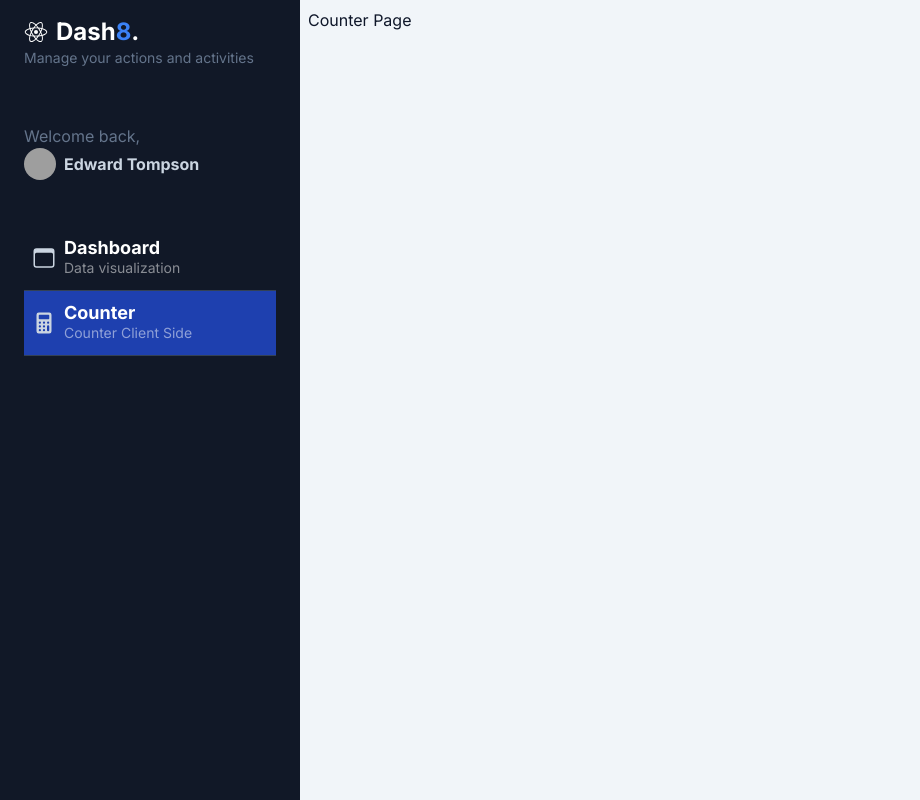
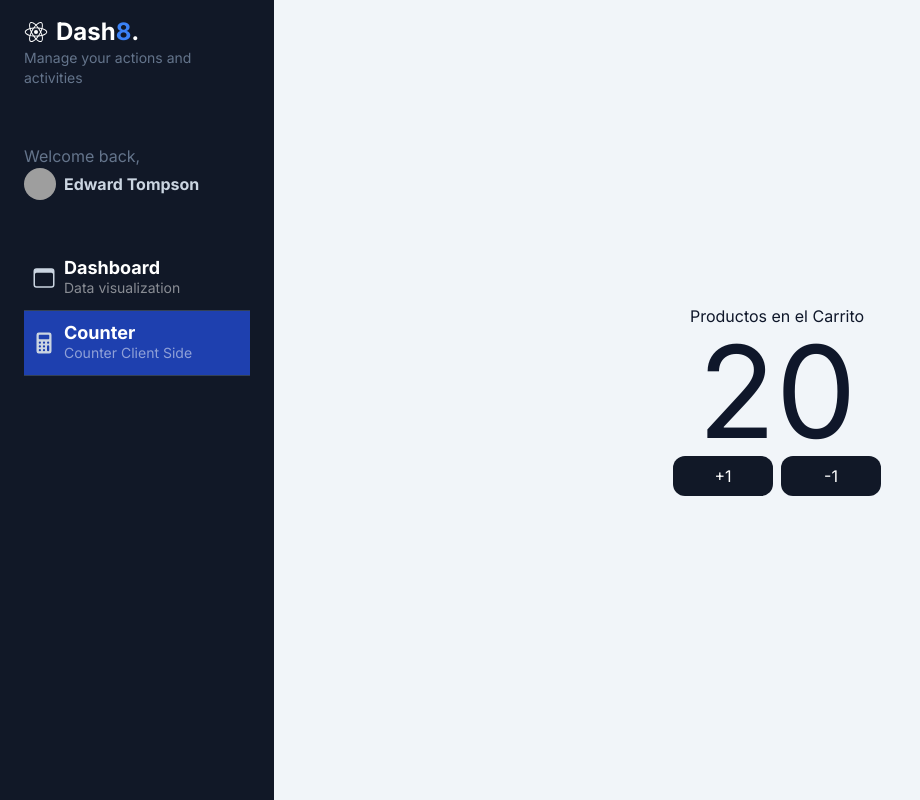
Before and after one commit to florluzduarte/next-dashboard-app, a Next.js app: page /dashboard/counter in a window 1280 px wide. Shown: the whole page, without its empty margins (0-920 px from the left). Built offline with nearby package versions, Linux system fonts and the light colour scheme; grey boxes are pictures that could not be loaded.

Commit message:
feat: shopping-cart + add CartCounter

```diff
--- a/src/app/components/Sidebar.tsx
+++ b/src/app/components/Sidebar.tsx
@@ -21,7 +21,7 @@
   return (
     <div
       id="menu"
-      style={{ width: "300px" }}
+      style={{ width: "350px" }}
       className="bg-gray-900 min-h-screen z-10 text-slate-300 w-64 left-0 h-screen overflow-y-scroll"
     >
       <div id="logo" className="my-4 px-6">
--- a/src/app/dashboard/counter/page.tsx
+++ b/src/app/dashboard/counter/page.tsx
@@ -1,7 +1,16 @@
+import { CartCounter } from "@/app/shopping-cart/components";
+import { Metadata } from "next";
+
+export const metadata: Metadata = {
+  title: "Shopping Cart",
+  description: "Un simple contador",
+};
+
 export default function CounterPage() {
   return (
-    <>
-      <h1>Counter Page</h1>
-    </>
+    <div className="flex flex-col items-center justify-center w-full h-full">
+      <span>Productos en el Carrito</span>
+      <CartCounter value={20} />
+    </div>
   );
 }
--- a/src/app/dashboard/layout.tsx
+++ b/src/app/dashboard/layout.tsx
@@ -9,7 +9,7 @@
     <div className="bg-slate-100 overflow-y-scroll w-screen h-screen antialiased text-slate-300 selection:bg-blue-600 selection:text-white">
       <div className="flex">
         <Sidebar />
-        <div className="p-2 text-slate-900">{children}</div>
+        <div className="p-2 w-full text-slate-900">{children}</div>
       </div>
     </div>
   );
--- /dev/null
+++ b/src/app/shopping-cart/components/CartCounter.tsx
@@ -0,0 +1,40 @@
+"use client";
+import { useState } from "react";
+
+interface CartProps {
+  value?: number;
+}
+
+export const CartCounter = ({ value = 0 }: CartProps) => {
+  const [counter, setCounter] = useState(value);
+
+  const handleIncrement = (): void => {
+    setCounter(counter + 1);
+  };
+
+  const handleDecrement = (): void => {
+    setCounter(counter - 1);
+  };
+
+  return (
+    <>
+      <span className="text-9xl">{counter}</span>
+
+      <div className="flex">
+        <button
+          className="flex items-center justify-center p-2 rounded-xl bg-gray-900 text-white hover:bg-gray-600 transition-all w-[100px] mr-2"
+          onClick={handleIncrement}
+        >
+          +1
+        </button>
+
+        <button
+          className="flex items-center justify-center p-2 rounded-xl bg-gray-900 text-white hover:bg-gray-600 transition-all w-[100px]"
+          onClick={handleDecrement}
+        >
+          -1
+        </button>
+      </div>
+    </>
+  );
+};
--- /dev/null
+++ b/src/app/shopping-cart/components/index.ts
@@ -0,0 +1 @@
+export { CartCounter } from "./CartCounter";
```
